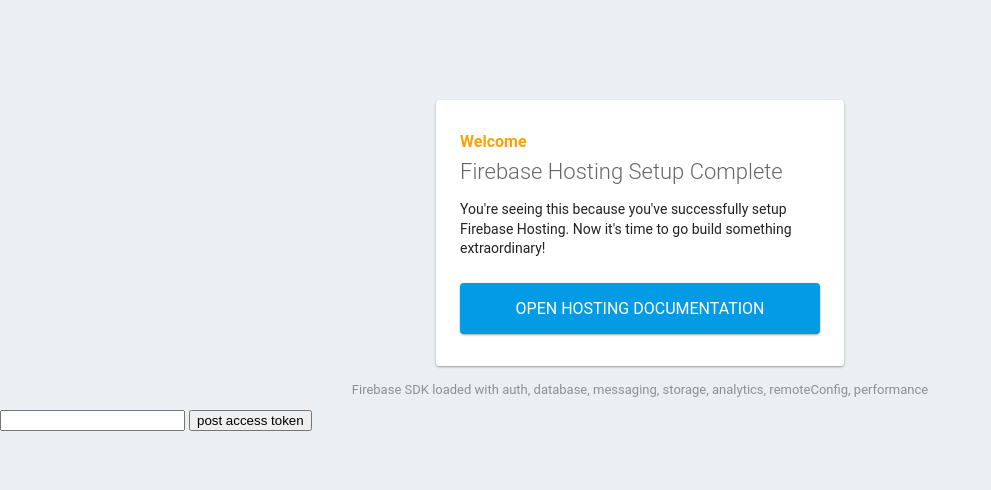
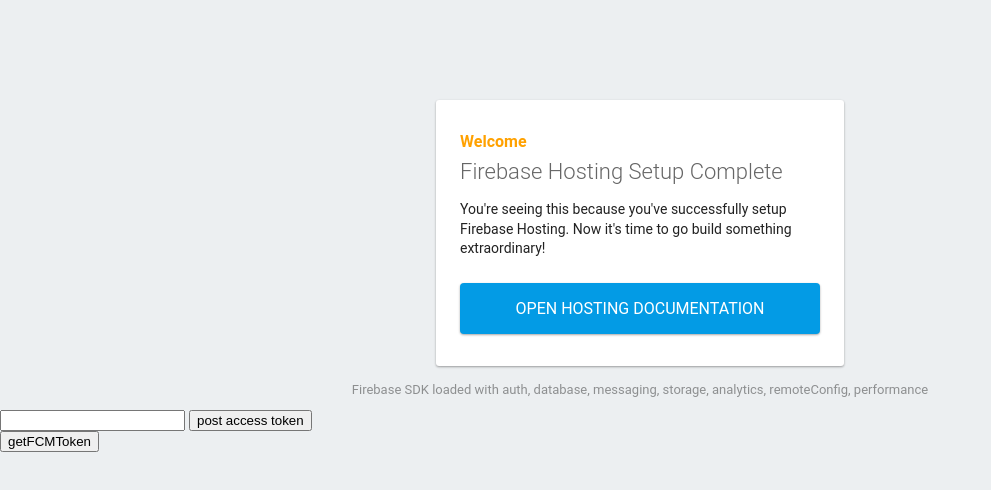
Before and after one commit to na8esin/firebase-practice, a website: page public/auth.html in a window 1280 px wide. Shown: the whole page, without its empty margins (0-991 px from the left). Drawn offline with Linux system fonts and the light colour scheme; some packages are replaced by stand-ins of ours.

Commit message:
functionsディレクトリを消して、serveが動かなくなったので、initを再実行

```diff
--- /dev/null
+++ b/functions/tsconfig.dev.json
@@ -0,0 +1,5 @@
+{
+  "include": [
+    ".eslintrc.js"
+  ]
+}
--- a/public/index.html
+++ b/public/auth.html
@@ -18,7 +18,7 @@
   <script defer src="/__/firebase/7.24.0/firebase-remote-config.js"></script>
   <script defer src="/__/firebase/7.24.0/firebase-performance.js"></script>
   <!-- initialize the SDK after all desired features are loaded -->
-  <script defer src="/__/firebase/init.js"></script>
+  <script defer src="/__/firebase/init.js?useEmulator=true"></script>
 
   <style media="screen">
     body {
@@ -105,7 +105,9 @@
   </div>
   <p id="load">Firebase SDK Loading&hellip;</p>
   <input type="text" id="access_token" />
-  <button onclick="token();">post access token</button>
+  <button onclick="token();">post access token</button><br />
+  <button onclick="getFCMToken();">getFCMToken</button>
+
 
   <script>
     document.addEventListener('DOMContentLoaded', function () {
@@ -191,6 +193,25 @@
         // Handle error
       });
     }
+
+    function getFCMToken() {
+      const messaging = firebase.messaging();
+      messaging.getToken({ vapidKey: "BHohKj-LYrJcWEpuPAkvMBWMKVEHm7Zc28MRsizNlOKh2RCh3zQvCXeZB86SEHhICAZlH6Q0L1vw6ScIMVvDN3E" }).then((currentToken) => {
+        if (currentToken) {
+          // Send the token to your server and update the UI if necessary
+          // ...
+          console.log(currentToken);
+        } else {
+          // Show permission request UI
+          console.log('No registration token available. Request permission to generate one.');
+          // ...
+        }
+      }).catch((err) => {
+        console.log('An error occurred while retrieving token. ', err);
+        // ...
+      });
+
+    }
   </script>
 </body>
 
```
Also changed, not shown: functions/package.json (added, +30 -0 lines), functions/src/index.ts (added, +9 -0 lines), functions/tsconfig.json (added, +15 -0 lines), README.md, firebase.json, functions/.eslintrc.js (added), 2 other files.
